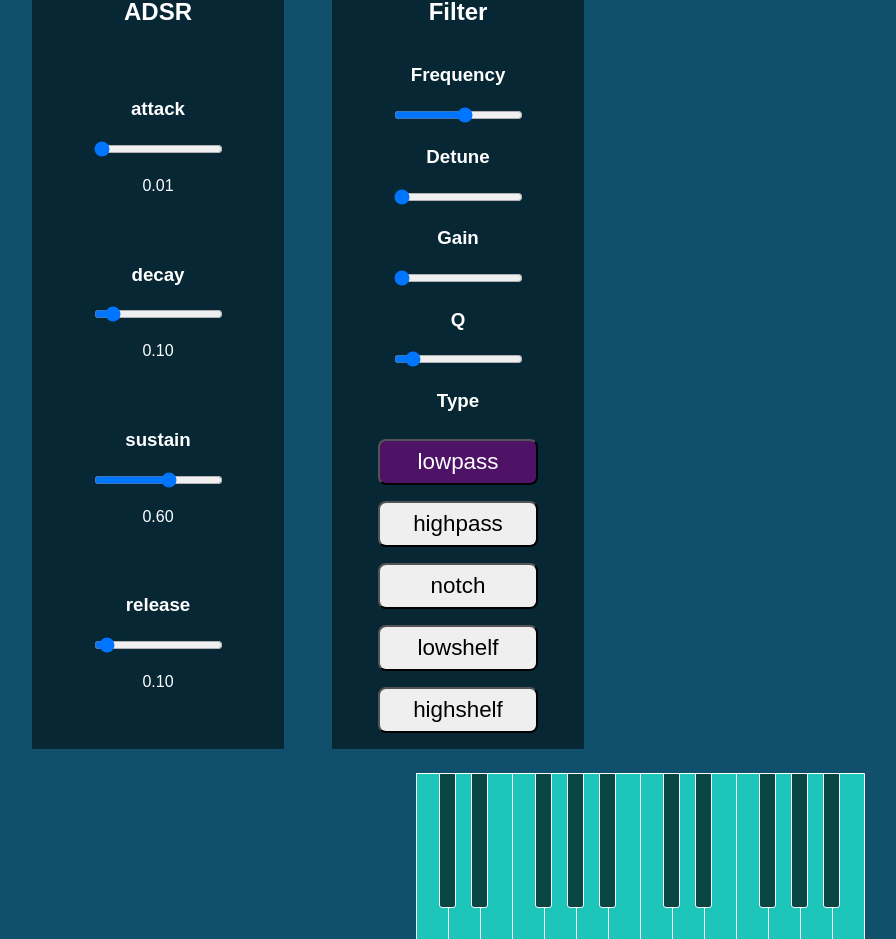
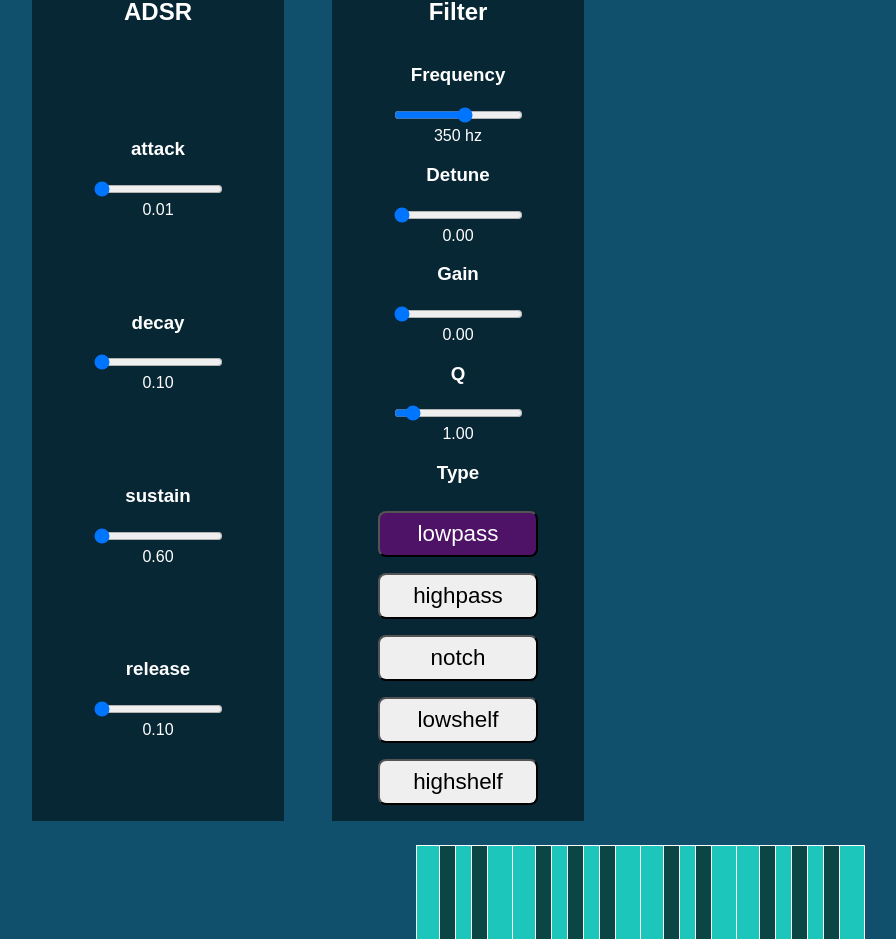
Before and after one commit to lily-lake/web-audio-synth, a React (Vite) app: page / in a window 1280 px wide. Shown: the part 673-1612 px from the top of the page, without its empty margins (0-896 px from the left). Built offline with nearby package versions, Linux system fonts and the light colour scheme.

Commit message:
log values for envelope, display values for filter

```diff
--- a/src/App.scss
+++ b/src/App.scss
@@ -20,3 +20,8 @@
   // grid-template-rows: repeat(2, 50px);
   justify-content: center;
 }
+
+p {
+  padding: 0;
+  margin: 0;
+}
--- a/src/components/ADSR.tsx
+++ b/src/components/ADSR.tsx
@@ -33,17 +33,20 @@ const ADSR = () => {
             </div>
             <div className="param">
                 <h3>decay</h3>
-                <input type="range" id="decay" onChange={change} max="1" step="0.01" value={decay} />
+                {/* <input type="range" id="decay" onChange={change} max="1" step="0.01" value={decay} /> */}
+                <LogarithmicRange onChange={logChange} maxval={5} minval={0} defaultValue={decay} id="decay" />
                 <p>{decay.toFixed(2)}</p>
             </div>
             <div className="param">
                 <h3>sustain</h3>
-                <input type="range" id="sustain" onChange={change} max="1" step="0.01" value={sustain} />
+                {/* <input type="range" id="sustain" onChange={change} max="1" step="0.01" value={sustain} /> */}
+                <LogarithmicRange onChange={logChange} maxval={2} minval={0} defaultValue={sustain} id="sustain" />
                 <p>{sustain.toFixed(2)}</p>
             </div>
             <div className="param">
                 <h3>release</h3>
-                <input type="range" id="release" onChange={change} max="2" step="0.02" value={release} />
+                {/* <input type="range" id="release" onChange={change} max="2" step="0.02" value={release} /> */}
+                <LogarithmicRange onChange={logChange} maxval={5} minval={0} defaultValue={release} id="release" />
                 <p>{release.toFixed(2)}</p>
             </div>
         </div>
--- a/src/components/Filter.tsx
+++ b/src/components/Filter.tsx
@@ -1,6 +1,6 @@
 import { ChangeEvent, MouseEvent, useContext } from 'react'
 import { CTX, OscSetting } from '../Store';
-import LogarithmicRange, { LogValues } from './logarithmic-inputs/LogarithmicRange';
+import LogarithmicRange from './logarithmic-inputs/LogarithmicRange';
 // import LogarithmicSlider, { SliderChangeValues } from './logarithmic-inputs/LogarithmicSlider';
 const Filter = () => {
     const { appState, updateState } = useContext(CTX);
@@ -14,9 +14,19 @@ const Filter = () => {
     // const logChange = (e: ChangeEvent<HTMLInputElement>) => {
 
     // }
-    const logChange = (values: LogValues) => {
-        console.log('slider values: ', values)
-        updateState({ type: 'CHANGE_FILTER', payload: { id: "frequency" as OscSetting, value: values.value } })
+    // const logChange = (values: LogValues) => {
+    //     console.log('slider values: ', values)
+    //     updateState({ type: 'CHANGE_FILTER', payload: { id: "frequency" as OscSetting, value: values.value } })
+    // }
+
+    const logChange = (id: string, value: number) => {
+        // console.log('slider values: ', values)
+        console.log("id, value: ", id, value)
+        // let { id, value } = e.target;
+        // updateState({ type: 'CHANGE_ADSR', payload: { id, value: parseInt(value) } })
+        updateState({ type: 'CHANGE_FILTER', payload: { id: "frequency" as OscSetting, value } })
+
+        // updateState({ type: 'CHANGE_ADSR', payload: { id, value: value - 1 } })
     }
 
     const changeType = (e: MouseEvent<HTMLButtonElement>) => {
@@ -28,20 +38,24 @@ const Filter = () => {
             <h2>Filter</h2>
             <div className="param">
                 <h3>Frequency</h3>
-                <LogarithmicRange onChange={logChange} maxval={10000} defaultValue={frequency} />
+                <LogarithmicRange onChange={logChange} maxval={10000} defaultValue={frequency} id="frequency" />
+                <p>{frequency.toFixed(0)} hz</p>
             </div>
             <div className="param">
                 <h3>Detune</h3>
                 <input value={detune} type="range" onChange={change} id="detune" />
+                <p>{detune.toFixed(2)}</p>
             </div>
             <div className="param">
                 <h3>Gain</h3>
                 {/* {appState.filterSettings.type === "notch" && <LogarithmicSlider onChange={logSliderChange} />} */}
                 <input value={gain} type="range" onChange={change} id="gain" max="10" />
+                <p>{gain.toFixed(2)}</p>
             </div>
             <div className="param">
                 <h3>Q</h3>
                 <input value={Q} type="range" onChange={change} id="Q" max="10" />
+                <p>{Q.toFixed(2)}</p>
             </div>
 
             <div className="param">
--- a/src/components/Osc.tsx
+++ b/src/components/Osc.tsx
@@ -42,10 +42,16 @@ export default class Osc {
     stop() {
         let { currentTime } = this.actx;
         this.gateGain.gain.cancelScheduledValues(currentTime);
-        this.gateGain.gain.setTargetAtTime(0, currentTime, this.envelope.release + this.easing);
+        const releaseTime = (this.envelope.release + this.easing)
+        // multiplier to approximate linear behaviour
+        // https://developer.mozilla.org/en-US/docs/Web/API/AudioParam/setTargetAtTime
+        const releaseDecayTime = releaseTime / 4
+        this.gateGain.gain.setTargetAtTime(0, currentTime, releaseDecayTime);
+        this.gateGain.gain.setValueAtTime(0, currentTime + releaseTime);
+
         setTimeout(() => {
             this.osc.disconnect();
-        }, 3000);
-        // }, 10000);
+            // }, 3000);
+        }, 10000);
     }
 }
```
